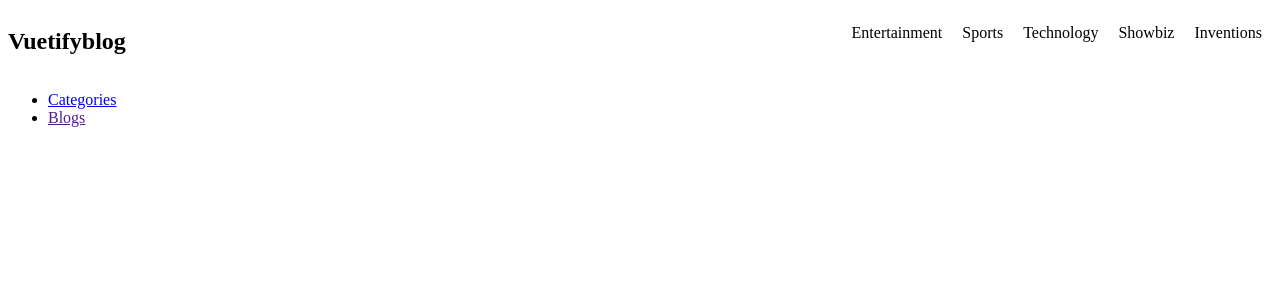
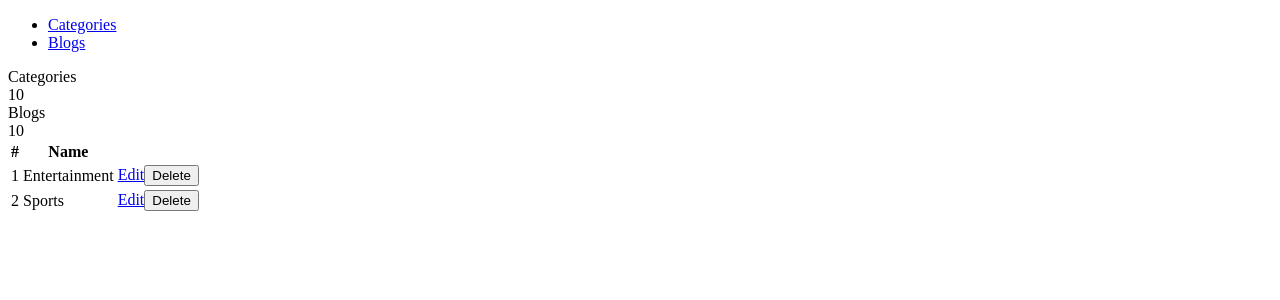
Before and after one commit to EdwardianBangash/VuetifyBlog, a Vue app: page /dashboard/categories in a window 1280 px wide. Shown: the top 300 px of the page. Built offline with nearby package versions, Linux system fonts and the light colour scheme.

Commit message:
Structuring the Dashboard

```diff
--- a/src/App.vue
+++ b/src/App.vue
@@ -1,5 +1,5 @@
 <template>
-  <the-navbar v-if="isDashboard !== '/dashboard'"></the-navbar>
+  <the-navbar v-if="!isDashboard"></the-navbar>
   <router-view></router-view>
 </template>
 
@@ -15,7 +15,7 @@ export default {
   },
   computed: {
     isDashboard(){
-      return this.$route.fullPath
+      return this.$route.fullPath.includes('/dashboard');
     }
   }
 }
--- /dev/null
+++ b/src/dashboard/EditCategory.vue
@@ -0,0 +1,29 @@
+<template>
+    <form>
+        <div class="form-group">
+            <label for="">Category Name:</label>
+            <input type="text" class="form-control">
+        </div>
+        <button type="submit">Update Category</button>
+    </form>
+</template>
+
+<script>
+export default {
+
+}
+</script>
+
+<style scoped>
+/* form {
+    padding: 20px;
+}
+
+label {
+    display: block;
+}
+
+.form-control {
+    padding: 10px 5px;
+} */
+</style>
--- /dev/null
+++ b/src/dashboard/TheBlogs.vue
@@ -0,0 +1,28 @@
+<template>
+  <div v-for="blog in blogs" :key="blog.id">
+    <h2>{{ blog.title }}</h2>
+    <p>{{ blog.desc }}</p>
+    <button>Read More</button>
+  </div>
+</template>
+
+<script>
+export default {
+  data() {
+    return {
+      blogs: [
+        {
+          id: 1,
+          title: "lorem ipsum",
+          desc: "lorem ipsum dolor sit amet, consectet",
+        },
+        {
+          id: 2,
+          title: "lorem ipsum",
+          desc: "lorem ipsum dolor sit amet, consectet",
+        },
+      ],
+    };
+  },
+};
+</script>
--- a/src/dashboard/TheCategories.vue
+++ b/src/dashboard/TheCategories.vue
@@ -1,9 +1,37 @@
 <template>
-    categories page
+    <table>
+        <tr>
+            <th>#</th>
+            <th>Name</th>
+        </tr>
+        <tbody>
+            <tr v-for="cat in categories" :key="cat.id">
+                <td>{{cat.id}}</td>
+                <td>{{cat.category_name}}</td>
+                <td>
+                    <router-link :to="{name:'editCategory', params:{id:1}}">Edit</router-link>
+                    <button>Delete</button>
+                </td>
+            </tr>
+        </tbody>
+    </table>
 </template>
 
 <script>
 export default {
-
+    data(){
+        return {
+            categories: [
+                {
+                    id: 1,
+                    category_name: 'Entertainment'
+                },
+                {
+                    id: 2,
+                    category_name: 'Sports'
+                },
+            ]
+        }
+    }
 }
 </script>
--- a/src/dashboard/TheHome.vue
+++ b/src/dashboard/TheHome.vue
@@ -2,9 +2,18 @@
     <div class="navbar">
         <ul>
             <li><router-link to="/dashboard/categories">Categories</router-link></li>
-            <li><a href="">Blogs</a></li>
+            <li><router-link to="/dashboard/blogs">Blogs</router-link></li>
         </ul>
     </div>
+    <div class="card">
+        <div class="title">Categories</div>
+        <div class="total">10</div>
+    </div>
+    <div class="card">
+        <div class="title">Blogs</div>
+        <div class="total">10</div>
+    </div>
+    <router-view></router-view>
 </template>
 
 <script>
--- a/src/router/index.js
+++ b/src/router/index.js
@@ -2,6 +2,8 @@ import { createRouter, createWebHistory } from 'vue-router'
 import HomeView from '../views/HomeView.vue'
 import DashboardHomeView from '../dashboard/TheHome.vue';
 import TheCategories from '../dashboard/TheCategories.vue';
+import EditCategory from '../dashboard/EditCategory.vue';
+import TheBlogs from '../dashboard/TheBlogs.vue';
 
 const router = createRouter({
   history: createWebHistory(import.meta.env.BASE_URL),
@@ -20,6 +22,16 @@ const router = createRouter({
           path: 'categories',
           component: TheCategories,
         },
+        {
+          path: 'editCategory/:id',
+          name: 'editCategory',
+          component: EditCategory,
+          props: true
+        },
+        {
+          path: 'blogs',
+          component: TheBlogs,
+        },
       ]
     }
   ]
```
